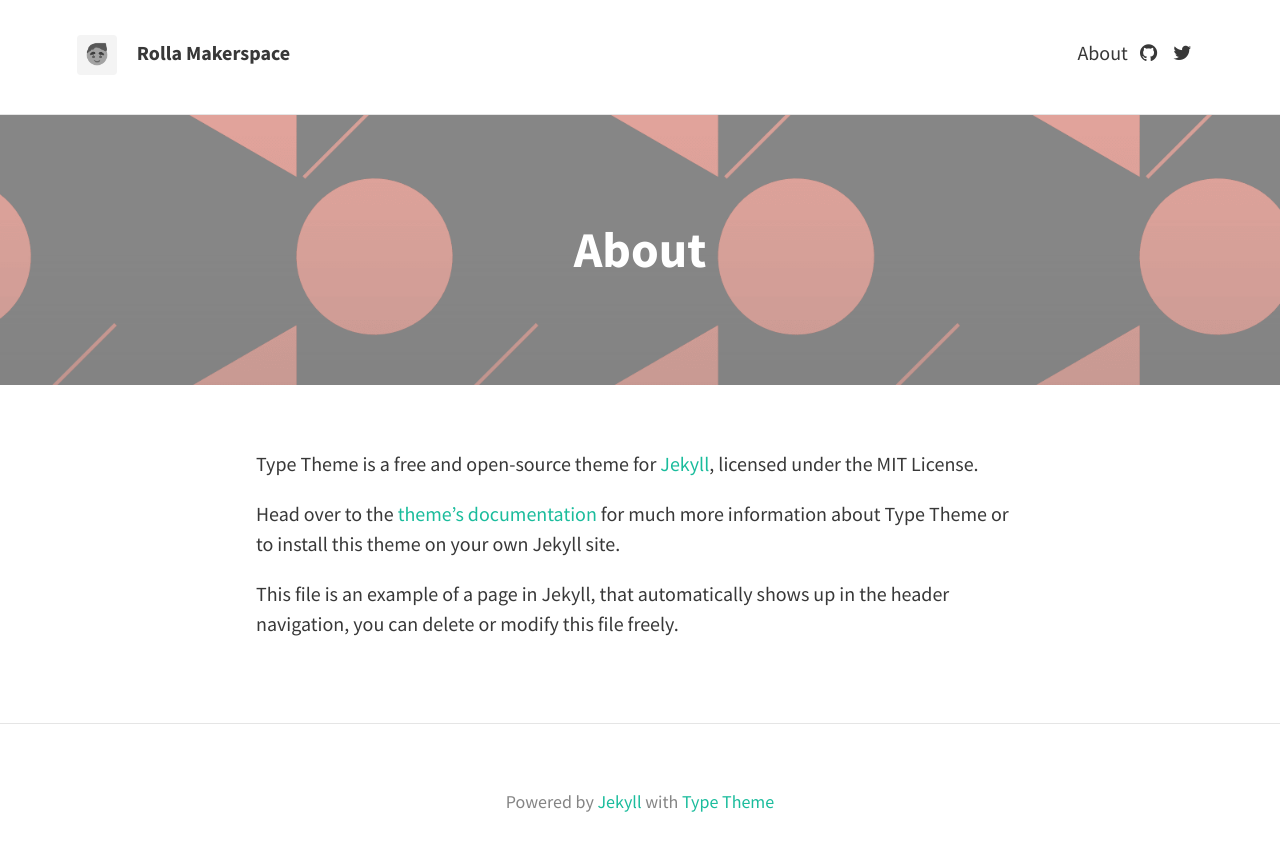
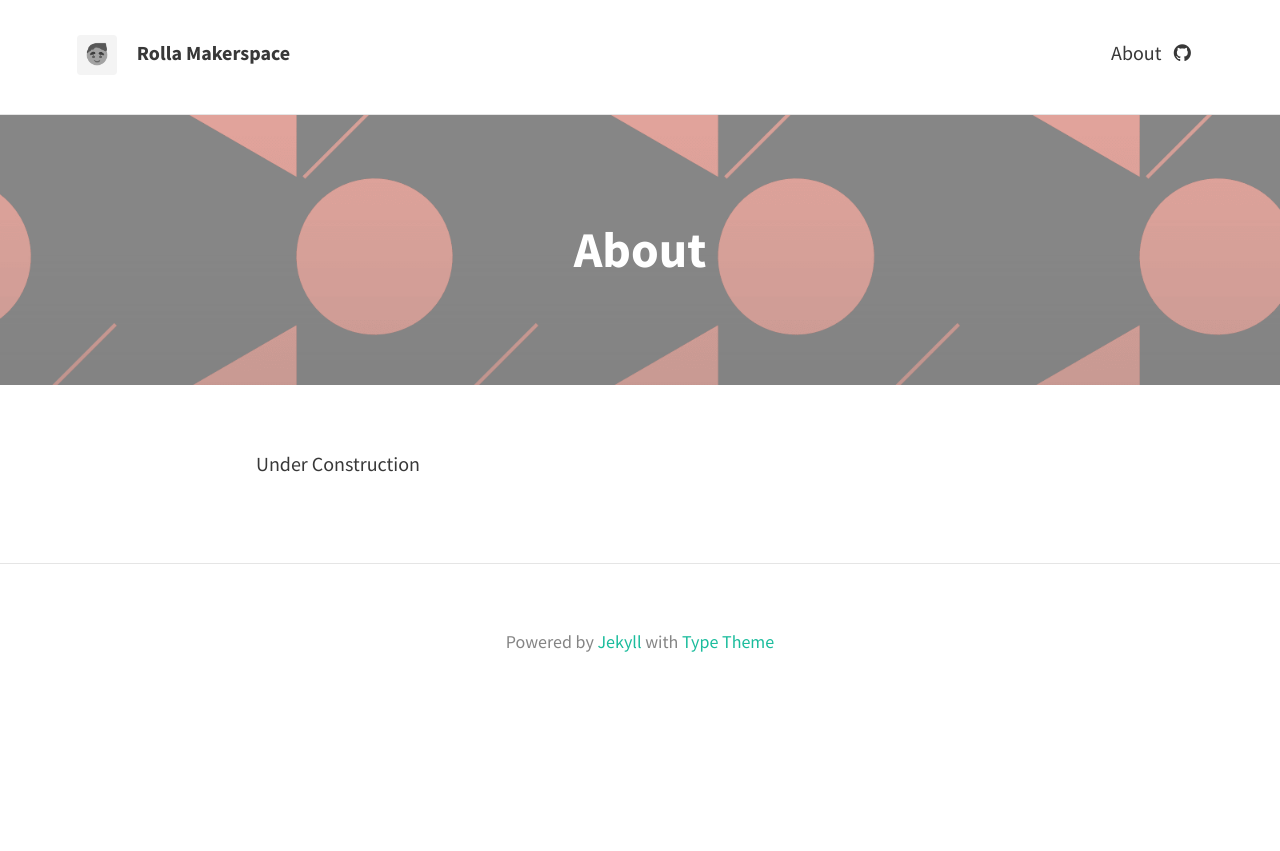
Before and after one commit to RollaMakerspace/MainWebsite, a Jekyll site: the page built from about.md, in a window 1280 px wide. Shown: the top 851 px of the page. Built offline with Jekyll 4.4.1, drawn with Linux system fonts in a browser that asks for light colours; nearby versions of some CDN libraries.

Commit message:
Modified about page and header text

```diff
--- a/_config.yml
+++ b/_config.yml
@@ -12,10 +12,8 @@ theme:
 
   # Header and footer text
   header_text: >
-     <p>Lorem ipsum dolor sit amet, consectetur adipiscing elit, sed do eiusmod tempor incididunt ut labore et dolore magna aliqua.</p>
-
-     <p>Remove all header text in <code>_config.yml</code> to disable this feature.</p>
-  header_text_feature_image: test_feature.jpg
+     <p>We are working on creating a new space where students and faculty can have access to the tools they need to work on new and exciting projects.</p>
+  header_text_feature_image: imt/test_feature.jpg
   footer_text: >
    Powered by <a href="http://jekyllrb.com">Jekyll</a> with <a href="https://rohanchandra.github.io/project/type/">Type Theme</a>
 
@@ -27,7 +25,7 @@ theme:
   dribbble:
   facebook:
   flickr:
-  github: "rohanchandra/type-theme"
+  github: "RollaMakerspace"
   google_plus:
   instagram:
   linkedin:  # Full URL
@@ -37,7 +35,7 @@ theme:
   stack_exchange:  # Full URL
   steam:
   tumblr:
-  twitter: "twitter"
+  twitter:
   wordpress:
   youtube:
 
--- a/about.md
+++ b/about.md
@@ -5,8 +5,4 @@ permalink: /about/
 feature-img: "img/sample_feature_img_2.png"
 ---
 
-Type Theme is a free and open-source theme for [Jekyll](http://jekyllrb.com/), licensed under the MIT License.
-
-Head over to the [theme's documentation](https://rohanchandra.github.io/project/type/) for much more information about Type Theme or to install this theme on your own Jekyll site.
-
-This file is an example of a page in Jekyll, that automatically shows up in the header navigation, you can delete or modify this file freely.
+Under Construction
```
